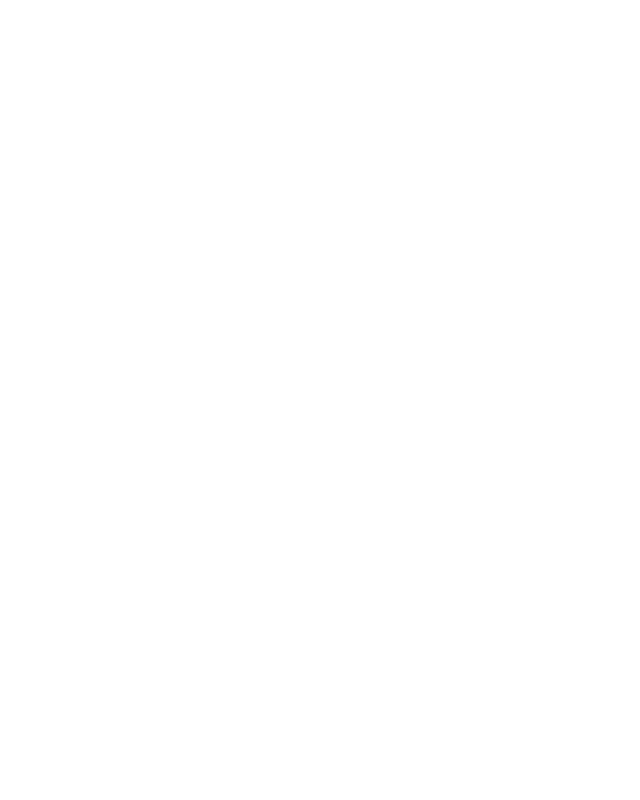
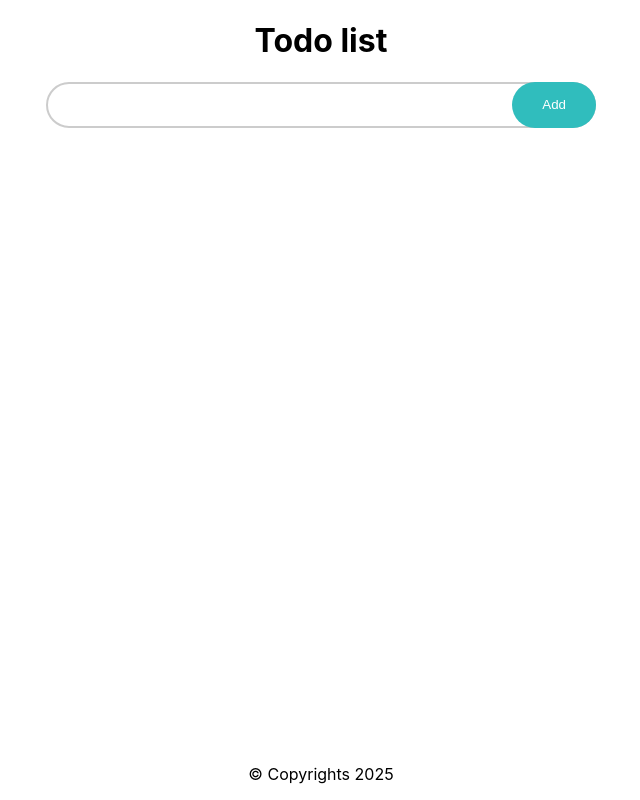
Before and after one commit to Sahibxaae/Todo-list-react, a React (Create React App) app: page / in a window 1280 px wide. Shown: the whole page, without its empty margins (319-959 px from the left). Built offline with nearby package versions, Linux system fonts and the light colour scheme.

Commit message:
basic structure input , button added and styled

```diff
--- a/src/App.css
+++ /dev/null
@@ -1,38 +0,0 @@
-.App {
-  text-align: center;
-}
-
-.App-logo {
-  height: 40vmin;
-  pointer-events: none;
-}
-
-@media (prefers-reduced-motion: no-preference) {
-  .App-logo {
-    animation: App-logo-spin infinite 20s linear;
-  }
-}
-
-.App-header {
-  background-color: #282c34;
-  min-height: 100vh;
-  display: flex;
-  flex-direction: column;
-  align-items: center;
-  justify-content: center;
-  font-size: calc(10px + 2vmin);
-  color: white;
-}
-
-.App-link {
-  color: #61dafb;
-}
-
-@keyframes App-logo-spin {
-  from {
-    transform: rotate(0deg);
-  }
-  to {
-    transform: rotate(360deg);
-  }
-}
--- a/src/App.js
+++ b/src/App.js
@@ -1,7 +1,13 @@
-import './App.css';
+import Header from './Header';
+import Footer from './Footer';
+import Main from './Main';
 function App() {
   return (
-    <div></div>
+    <div>
+      <Header/>
+      <Main/>
+      <Footer/>
+    </div>
   );
 }
 
--- /dev/null
+++ b/src/Footer.css
@@ -0,0 +1,7 @@
+footer{
+    position: fixed;
+    bottom: 0;
+    width: 100%;
+    text-align: center;
+    left: 0;
+}
--- /dev/null
+++ b/src/Footer.js
@@ -0,0 +1,13 @@
+import './Footer.css'
+import React from 'react'
+
+const Footer = () => {
+    const year = new Date();
+  return (
+    <footer>
+        <p>&copy; Copyrights {year.getFullYear()}</p>
+    </footer>
+  )
+}
+
+export default Footer
--- /dev/null
+++ b/src/Header.css
@@ -0,0 +1,3 @@
+header{
+    text-align: center;
+}
--- /dev/null
+++ b/src/Header.js
@@ -0,0 +1,12 @@
+import './Header.css';
+import React from 'react'
+
+const Header = () => {
+  return (
+    <header>
+        <h1>Todo list</h1>
+    </header>
+  )
+}
+
+export default Header
--- /dev/null
+++ b/src/Main.css
@@ -0,0 +1,27 @@
+main{
+    position: relative;
+    width: 550px;
+}
+input{
+    box-sizing: border-box;
+    padding: 12px 20px;
+    width: 100%;
+    background: none;
+    border:2px solid #80808067;
+    outline: none;
+    border-radius: 1000px;
+    font-size: 1rem;
+    caret-color: #30bdbd;
+}
+button{
+    position: absolute;
+    top: 0;
+    right: 0;
+    height:100%;
+    padding:0 30px;
+    background-color: #30bdbd;
+    color: #fff;
+    outline: none;
+    border: none;
+    border-radius:1000px;
+}
--- /dev/null
+++ b/src/Main.js
@@ -0,0 +1,13 @@
+import './Main.css'
+import React from 'react'
+
+const Main = () => {
+  return (
+    <main>
+        <input type="text" />
+        <button>Add</button>
+    </main>
+  )
+}
+
+export default Main
--- a/src/index.css
+++ b/src/index.css
@@ -5,6 +5,8 @@
     sans-serif;
   -webkit-font-smoothing: antialiased;
   -moz-osx-font-smoothing: grayscale;
+  display: flex;
+  justify-content: center;
 }
 
 code {
```
